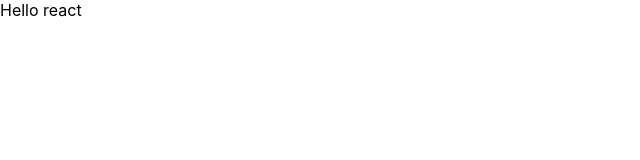
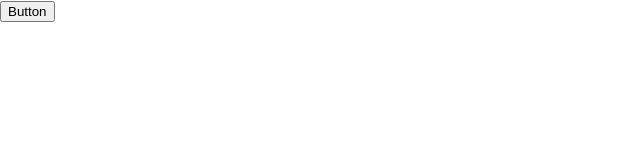
Before and after one commit to explore-free-projects/my-diaries-front-end, a React (Create React App) app: page / in a window 1280 px wide. Shown: the top 160 px of the page, without its empty margins (0-640 px from the left). Built offline with nearby package versions, Linux system fonts and the light colour scheme.

Commit message:
inital component

```diff
--- a/package.json
+++ b/package.json
@@ -30,5 +30,8 @@
       "last 1 firefox version",
       "last 1 safari version"
     ]
+  },
+  "devDependencies": {
+    "classnames": "^2.2.6"
   }
 }
--- a/src/App.js
+++ b/src/App.js
@@ -1,9 +1,10 @@
 import React from 'react';
+import Button from './Components/Button'
 
 function App() {
   return (
     <div className="App">
-      Hello  react
+      <Button />
     </div>
   );
 }
--- /dev/null
+++ b/src/Components/Button/index.jsx
@@ -0,0 +1,18 @@
+import React, { Component } from 'react';
+
+class Button extends Component {
+  constructor(props) {
+    super(props);
+    this.state = {  }
+  }
+  render() {
+    return (
+      <button>
+        Button
+      </button>
+     );
+  }
+}
+
+
+export default Button;
```
Also changed, not shown: 1 other file (tests, documents, lock files or other folders).
